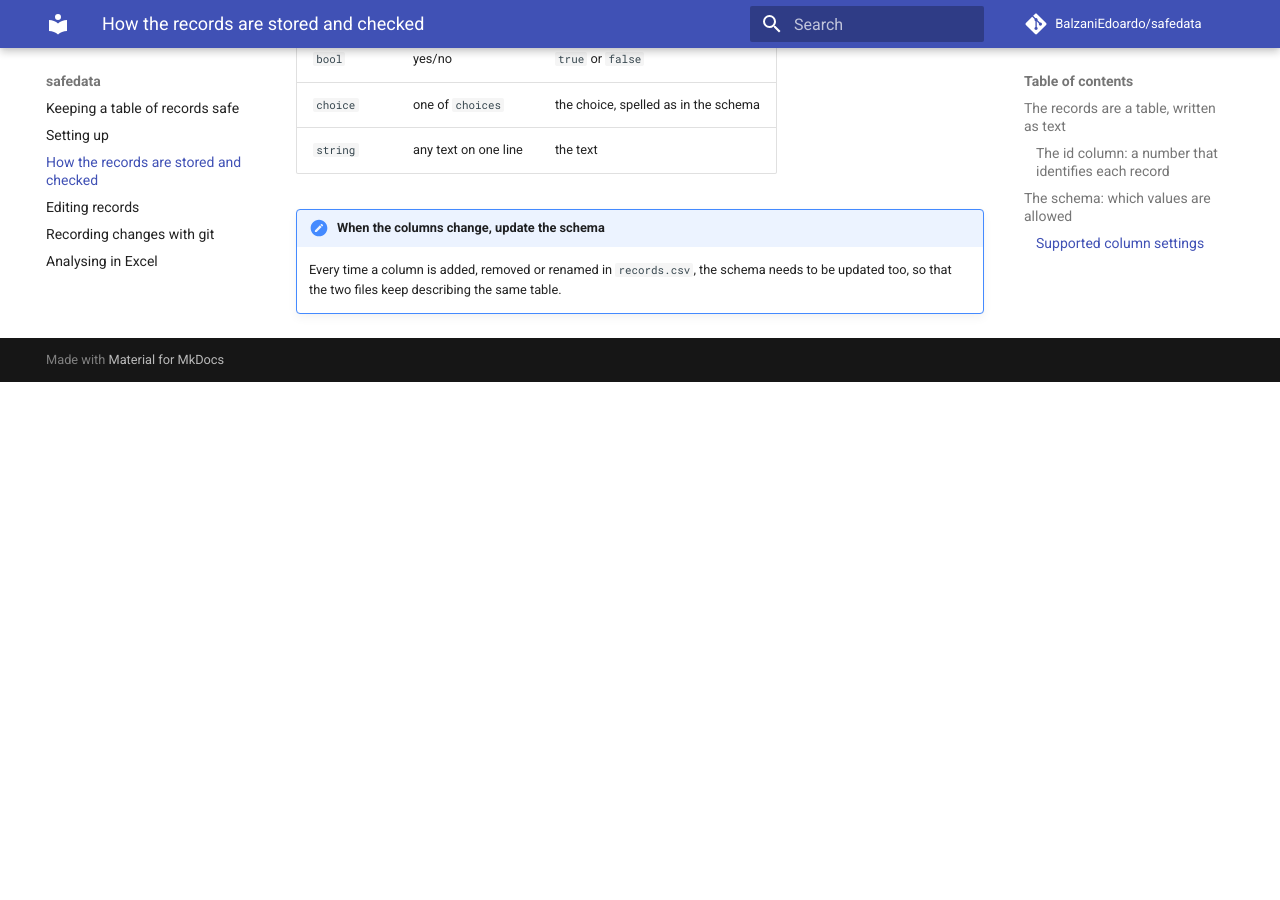
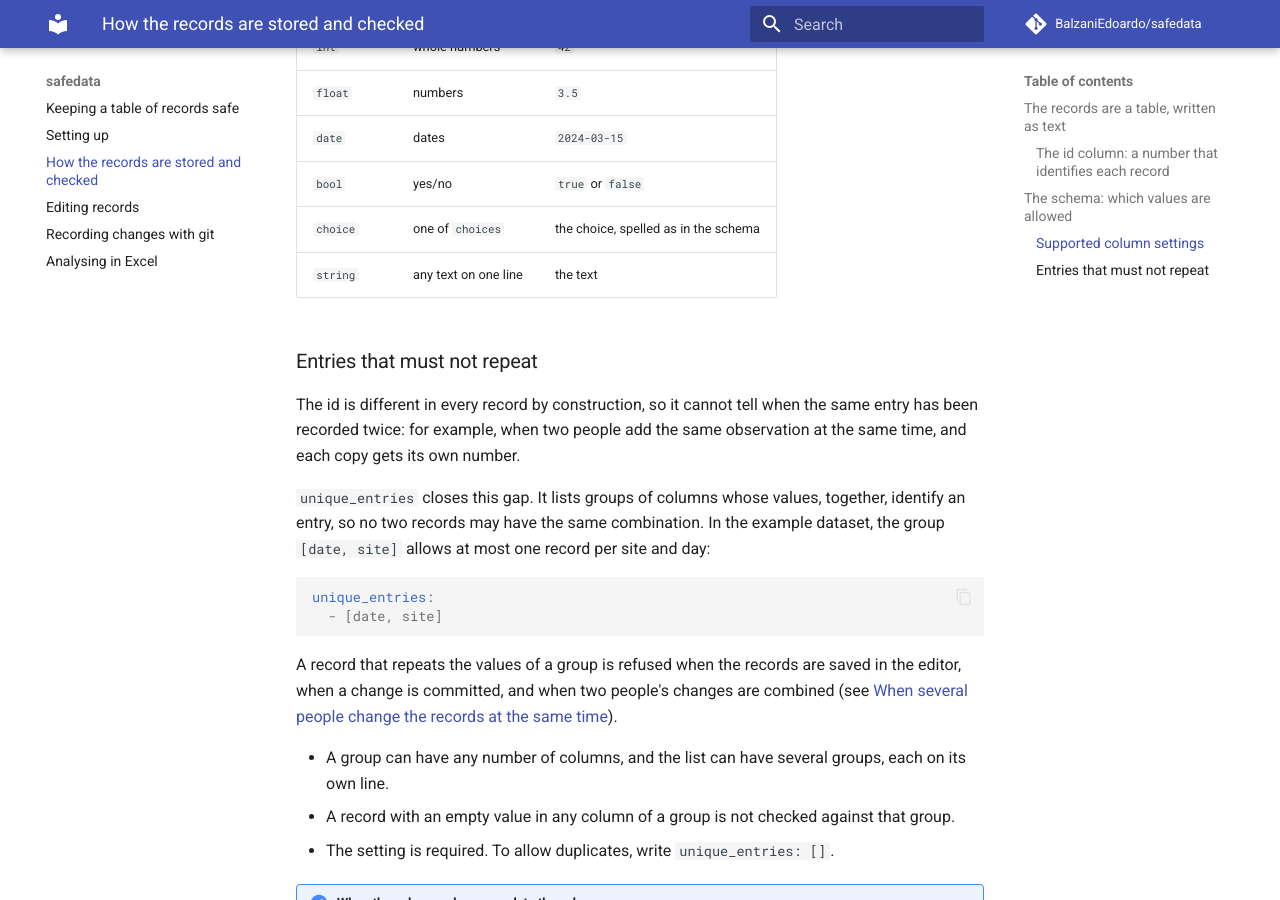
Before and after one commit to BalzaniEdoardo/safedata, an MkDocs documentation site: the page built from docs/records.md, in a window 1280 px wide and 900 px high, scrolled down 2859 px. Built offline with MkDocs 1.6.1 and Material for MkDocs 9.7.7, drawn with Linux system fonts in a browser that asks for light colours; comment, search, counter and statistics services are not loaded; before the commit the page ends 3241 px from its top, so only the background shows below that; some of the changed text lies outside the part shown.

Commit message:
test duplicate

````diff
--- a/docs/records.md
+++ b/docs/records.md
@@ -39,10 +39,15 @@ safedata requires one extra column in every table, called `id` in the template:
 
 ## The schema: which values are allowed
 
-The schema, `data/schema.yaml`, is used to validate the entries when the records are edited. Think of it as a way to constrain the format and content of each column: what kind of value it holds, whether it can be empty, and which values are allowed. An excerpt from the example dataset:
+The schema, `data/schema.yaml`, is used to validate the entries when the records are edited. Think of it as a way to constrain the format and content of each column: what kind of value it holds, whether it can be empty, and which values are allowed.
+
+The schema has three parts: `key` names the [id column](#the-id-column-a-number-that-identifies-each-record), `unique_entries` lists the columns that must not repeat together (described [below](#entries-that-must-not-repeat)), and `columns` describes each column. An excerpt from the example dataset, without its comments:
 
 ```yaml
 key: id
+
+unique_entries:
+  - [date, site]
 
 columns:
   - name: id
@@ -89,6 +94,23 @@ The `type` setting accepts these types:
 | `choice` | one of `choices` | the choice, spelled as in the schema |
 | `string` | any text on one line | the text |
 
+### Entries that must not repeat
+
+The id is different in every record by construction, so it cannot tell when the same entry has been recorded twice: for example, when two people add the same observation at the same time, and each copy gets its own number.
+
+`unique_entries` closes this gap. It lists groups of columns whose values, together, identify an entry, so no two records may have the same combination. In the example dataset, the group `[date, site]` allows at most one record per site and day:
+
+```yaml
+unique_entries:
+  - [date, site]
+```
+
+A record that repeats the values of a group is refused when the records are saved in the editor, when a change is committed, and when two people's changes are combined (see [When several people change the records at the same time](git.md#when-several-people-change-the-records-at-the-same-time)).
+
+- A group can have any number of columns, and the list can have several groups, each on its own line.
+- A record with an empty value in any column of a group is not checked against that group.
+- The setting is required. To allow duplicates, write `unique_entries: []`.
+
 !!! note "When the columns change, update the schema"
 
     Every time a column is added, removed or renamed in `records.csv`, the schema needs to be updated too, so that the two files keep describing the same table.
````
